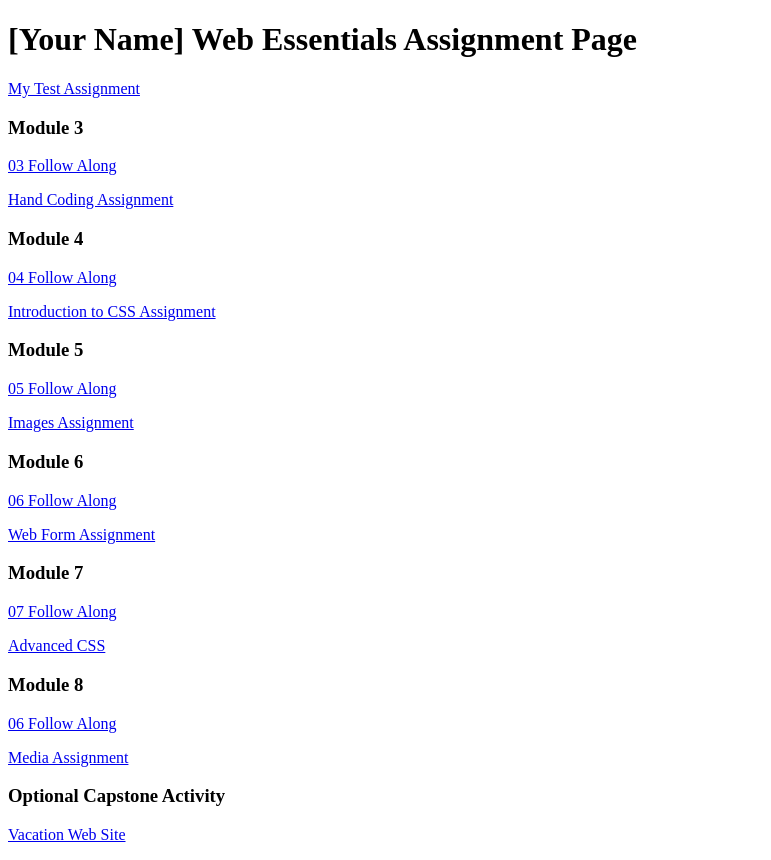
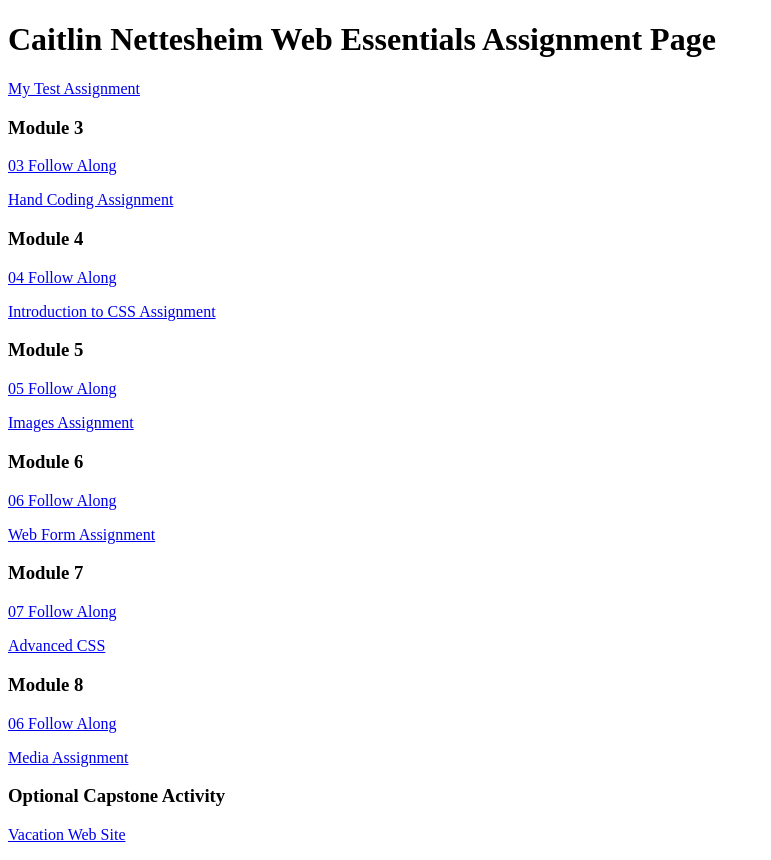
Before and after one commit to caitlinnetty/dwdd1600, a plain HTML site: page index.html in a window 1280 px wide. Shown: the whole page, without its empty margins (0-771 px from the left). Drawn offline with Linux system fonts and the light colour scheme.

Commit message:
added my name

```diff
--- a/index.html
+++ b/index.html
@@ -6,7 +6,7 @@
 		<title>dwdd 1600 assignment list page</title>
 	</head>
 	<body>
-		<h1>[Your Name] Web Essentials Assignment Page</h1>
+		<h1>Caitlin Nettesheim Web Essentials Assignment Page</h1>
 		<p><a href="01test">My Test Assignment</a></p>
 
 		<h3>Module 3</h3>
```
